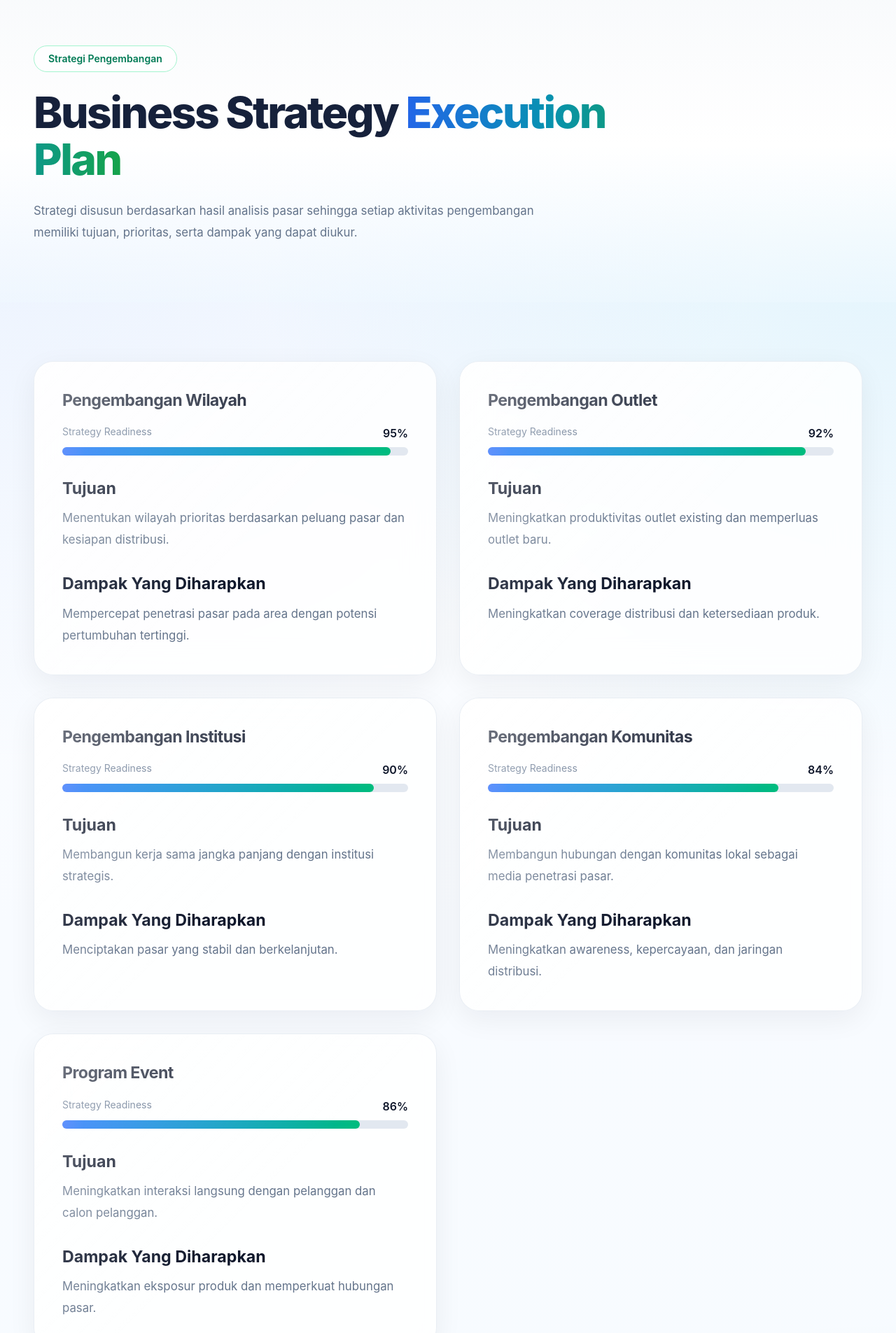
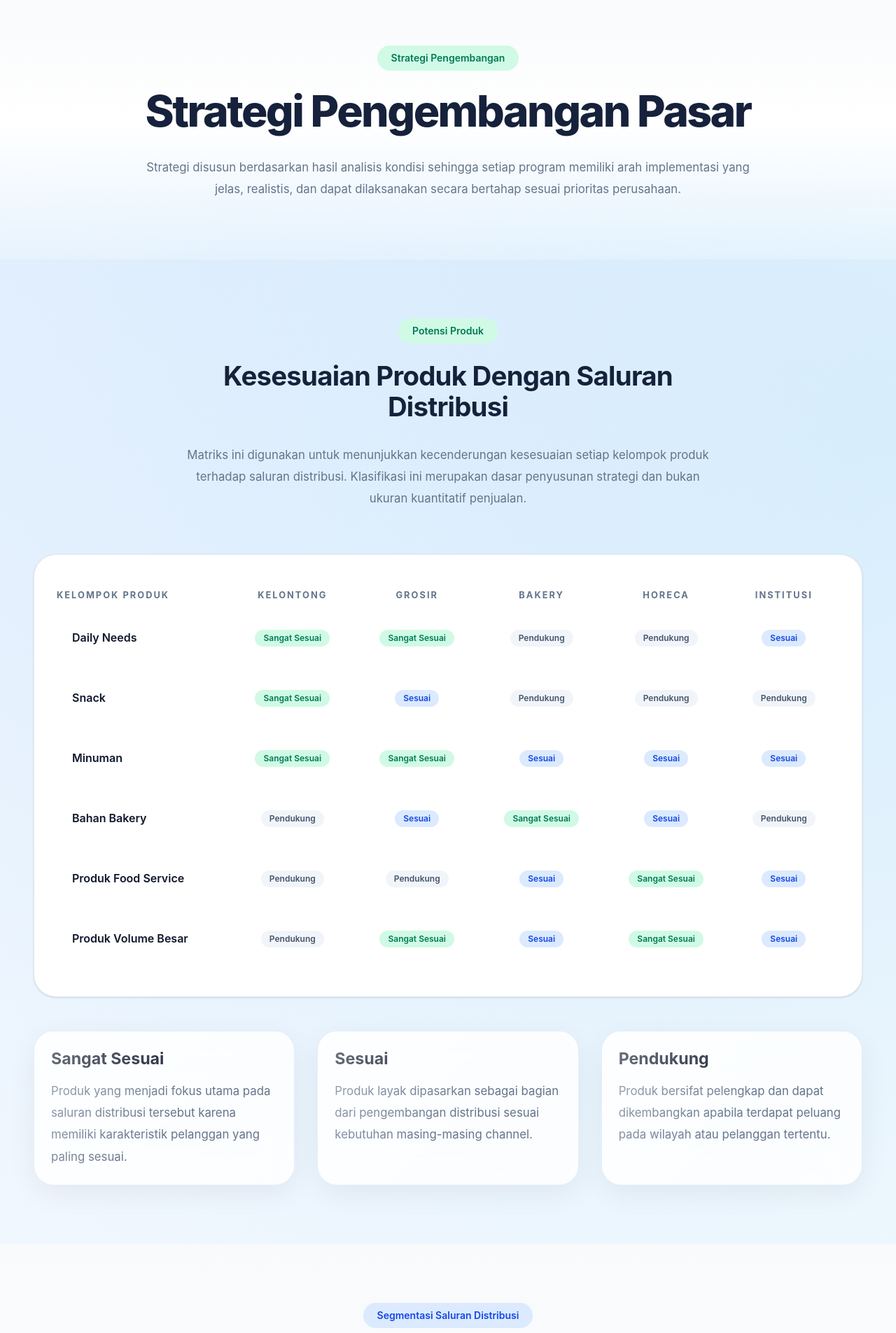
Before and after one commit to dawudsw0491-cell/market-strategy-presentation, a Next.js app: page /strategi-pengembangan in a window 1280 px wide. Shown: the part 100-2005 px from the top of the page at 70% size. Built offline with nearby package versions, Linux system fonts and the light colour scheme.

Commit message:
refactor(strategy): consolidate strategy sections

```diff
--- a/app/strategi-pengembangan/page.tsx
+++ b/app/strategi-pengembangan/page.tsx
@@ -2,81 +2,12 @@ import Footer from "@/components/layout/footer";
 import Navbar from "@/components/layout/navbar";
 
 import Button from "@/components/ui/button";
-import Card from "@/components/ui/card";
 import Container from "@/components/ui/container";
 import Section from "@/components/ui/section";
 
-const strategies = [
-  {
-    title: "Pengembangan Wilayah",
-    score: 95,
-    objective:
-      "Menentukan wilayah prioritas berdasarkan peluang pasar dan kesiapan distribusi.",
-    impact:
-      "Mempercepat penetrasi pasar pada area dengan potensi pertumbuhan tertinggi.",
-  },
-  {
-    title: "Pengembangan Outlet",
-    score: 92,
-    objective:
-      "Meningkatkan produktivitas outlet existing dan memperluas outlet baru.",
-    impact:
-      "Meningkatkan coverage distribusi dan ketersediaan produk.",
-  },
-  {
-    title: "Pengembangan Institusi",
-    score: 90,
-    objective:
-      "Membangun kerja sama jangka panjang dengan institusi strategis.",
-    impact:
-      "Menciptakan pasar yang stabil dan berkelanjutan.",
-  },
-  {
-    title: "Pengembangan Komunitas",
-    score: 84,
-    objective:
-      "Membangun hubungan dengan komunitas lokal sebagai media penetrasi pasar.",
-    impact:
-      "Meningkatkan awareness, kepercayaan, dan jaringan distribusi.",
-  },
-  {
-    title: "Program Event",
-    score: 86,
-    objective:
-      "Meningkatkan interaksi langsung dengan pelanggan dan calon pelanggan.",
-    impact:
-      "Meningkatkan eksposur produk dan memperkuat hubungan pasar.",
-  },
-];
-
-function Progress({
-  value,
-}: {
-  value: number;
-}) {
-  return (
-    <div className="mt-5">
-      <div className="mb-2 flex justify-between">
-        <span className="text-sm text-slate-500">
-          Strategy Readiness
-        </span>
-
-        <span className="font-semibold text-slate-900">
-          {value}%
-        </span>
-      </div>
-
-      <div className="h-3 rounded-full bg-slate-200">
-        <div
-          className="h-3 rounded-full bg-gradient-to-r from-blue-600 to-emerald-500"
-          style={{
-            width: `${value}%`,
-          }}
-        />
-      </div>
-    </div>
-  );
-}
+import ProductPotential from "@/components/sections/product-potential";
+import ChannelSegmentation from "@/components/sections/channel-segmentation";
+import InstitutionPriority from "@/components/sections/institution-priority";
 
 export default function StrategiPengembanganPage() {
   return (
@@ -91,95 +22,49 @@ export default function StrategiPengembanganPage() {
         >
           <Container>
 
-            <div className="max-w-4xl">
+            <div className="mx-auto max-w-4xl text-center">
 
-              <span className="inline-flex rounded-full border border-emerald-200 bg-white/80 px-5 py-2 text-sm font-semibold text-emerald-700">
+              <span className="inline-flex rounded-full bg-emerald-100 px-5 py-2 text-sm font-semibold text-emerald-700">
                 Strategi Pengembangan
               </span>
 
               <h1 className="mt-6">
-                Business Strategy
-                <span className="gradient-text">
-                  {" "}Execution Plan
-                </span>
+                Strategi Pengembangan Pasar
               </h1>
 
-              <p className="mt-6 max-w-3xl text-lg leading-8 text-slate-600">
-                Strategi disusun berdasarkan hasil analisis pasar sehingga
-                setiap aktivitas pengembangan memiliki tujuan, prioritas,
-                serta dampak yang dapat diukur.
+              <p className="mt-8 text-lg leading-8 text-slate-600">
+                Strategi disusun berdasarkan hasil analisis kondisi sehingga
+                setiap program memiliki arah implementasi yang jelas,
+                realistis, dan dapat dilaksanakan secara bertahap sesuai
+                prioritas perusahaan.
               </p>
 
             </div>
 
           </Container>
-
         </Section>
 
-        <Section background="white">
+        <ProductPotential />
 
-          <Container>
+        <ChannelSegmentation />
 
-            <div className="grid gap-8 lg:grid-cols-2">
-
-              {strategies.map((item) => (
-
-                <Card
-                  key={item.title}
-                  title={item.title}
-                >
-
-                  <Progress value={item.score} />
-
-                  <div className="mt-8">
-
-                    <h3 className="text-base font-semibold text-slate-900">
-                      Tujuan
-                    </h3>
-
-                    <p className="mt-3 leading-8 text-slate-600">
-                      {item.objective}
-                    </p>
-
-                  </div>
-
-                  <div className="mt-8">
-
-                    <h3 className="text-base font-semibold text-slate-900">
-                      Dampak Yang Diharapkan
-                    </h3>
-
-                    <p className="mt-3 leading-8 text-slate-600">
-                      {item.impact}
-                    </p>
-
-                  </div>
-
-                </Card>
-
-              ))}
-
-            </div>
-
-          </Container>
-
-        </Section>
+        <InstitutionPriority />
 
         <Section>
 
           <Container>
 
-            <div className="rounded-[32px] bg-gradient-to-r from-blue-600 via-sky-500 to-emerald-500 p-10 text-white">
+            <div className="executive-box">
 
               <h2 className="text-white">
-                Executive Strategy
+                Kesimpulan Strategi
               </h2>
 
-              <p className="mt-6 max-w-3xl text-lg leading-8 text-blue-50">
+              <p className="mt-6 max-w-3xl text-lg leading-8 text-slate-200">
                 Strategi difokuskan pada pengembangan wilayah prioritas,
-                peningkatan produktivitas outlet, perluasan kerja sama
-                institusi, penguatan komunitas, dan pelaksanaan program
-                pemasaran secara bertahap agar implementasi berjalan efektif.
+                optimalisasi saluran distribusi, peningkatan kerja sama
+                institusi, dan pemilihan produk yang sesuai dengan karakter
+                masing-masing saluran distribusi.
               </p>
 
               <div className="mt-10">
```
